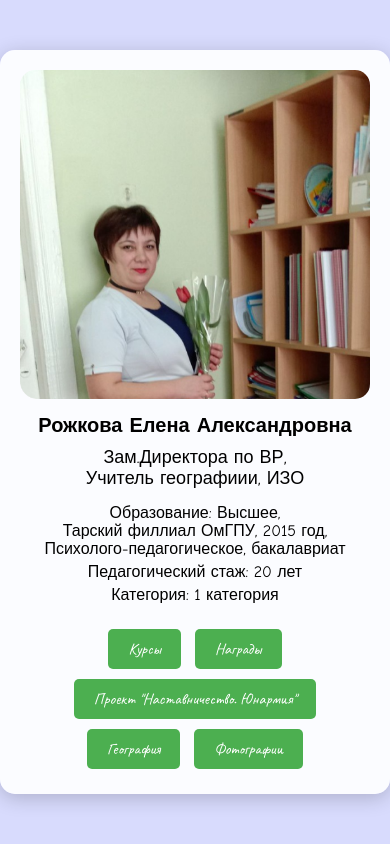
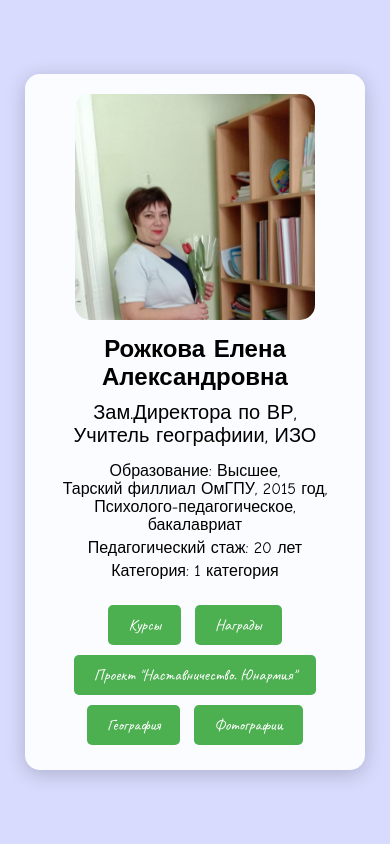
Before and after one commit to WebZ70/elena, a plain HTML site: page index.html in a window 390 px wide. Drawn offline with Linux system fonts and the light colour scheme; a web font is replaced by a local one.

Commit message:
Add files via upload

```diff
--- a/style.css
+++ b/style.css
@@ -81,17 +81,34 @@ body {
 
 /* Медиа-запросы для адаптивности */
 @media (max-width: 768px) {
-    .business-card {
-        width: 90%; /* Увеличиваем ширину для мобильных устройств */
+    .FIO {
+        font-size: 24px;
+        right: 5%;
     }
 
-    .name {
-        font-size: 20px;
+    .t1, .t2, .t3, .t4, .t5, .t6, .t7, .t8, .t9, .obr, .Dol, .st, .k1 {
+        font-size: 24px;
     }
 
-    .title {
+    .Image-1 {
+        width: 80%; /* Адаптивная ширина изображения */
+        height: auto; /* Сохраняем пропорции */
+    }
+
+    .rect-round, .rect-round5, .rect-round6, .rect-round7, .rect-round8, .rect-round9 {
+        width: 90%; /* Адаптивная ширина для прямоугольников */
+        margin: 10px auto; /* Центрируем */
+    }
+
+    .tele, .Email {
         font-size: 18px;
     }
+}
+/*
+@media (max-width: 480px) {
+    .FIO {
+        font-size: 20px;
+        right: 3%;
+    }
 
-    .phone, .email {
-        font
+    .t1, .t2, .t3, .t4, .t5, .t6,*/
```
